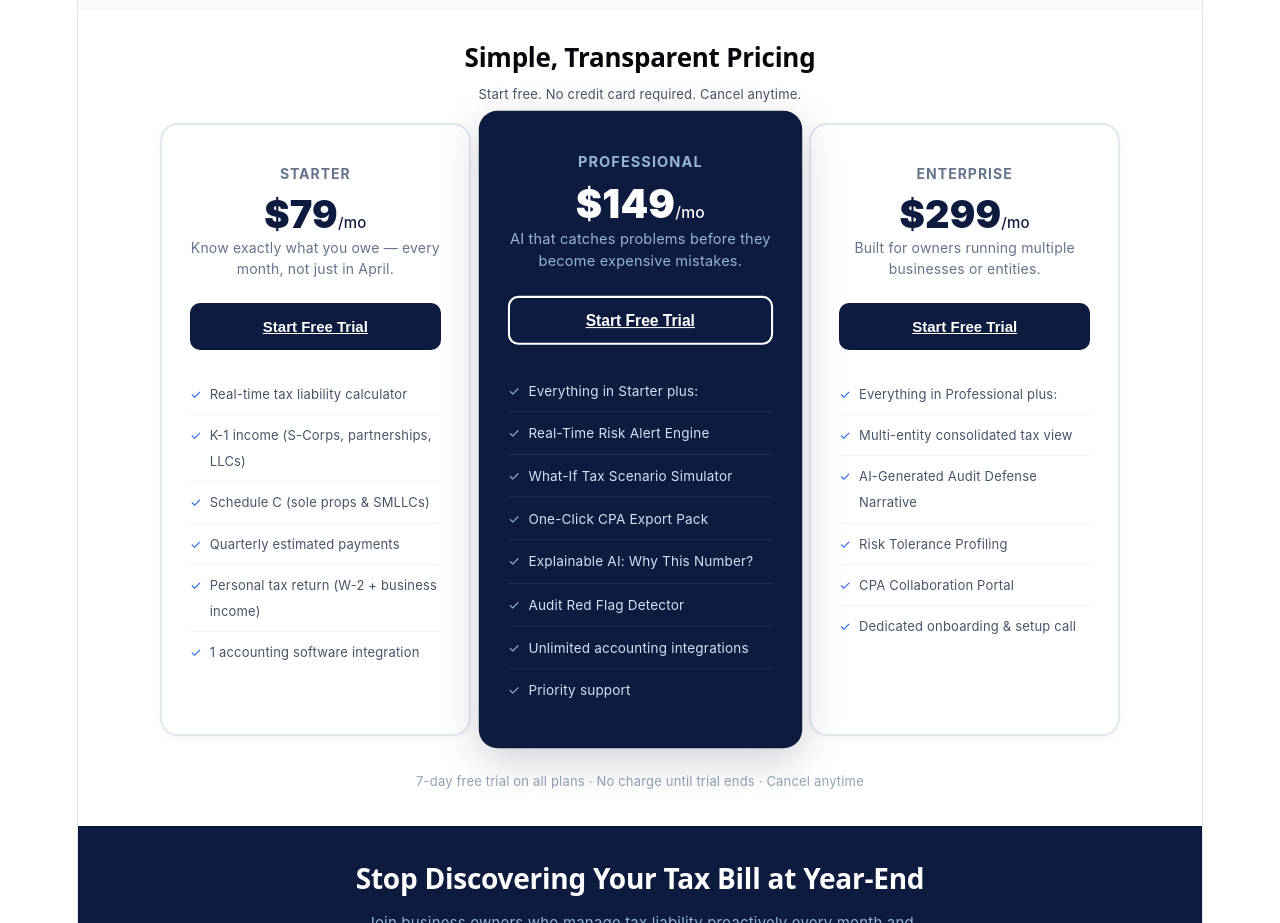
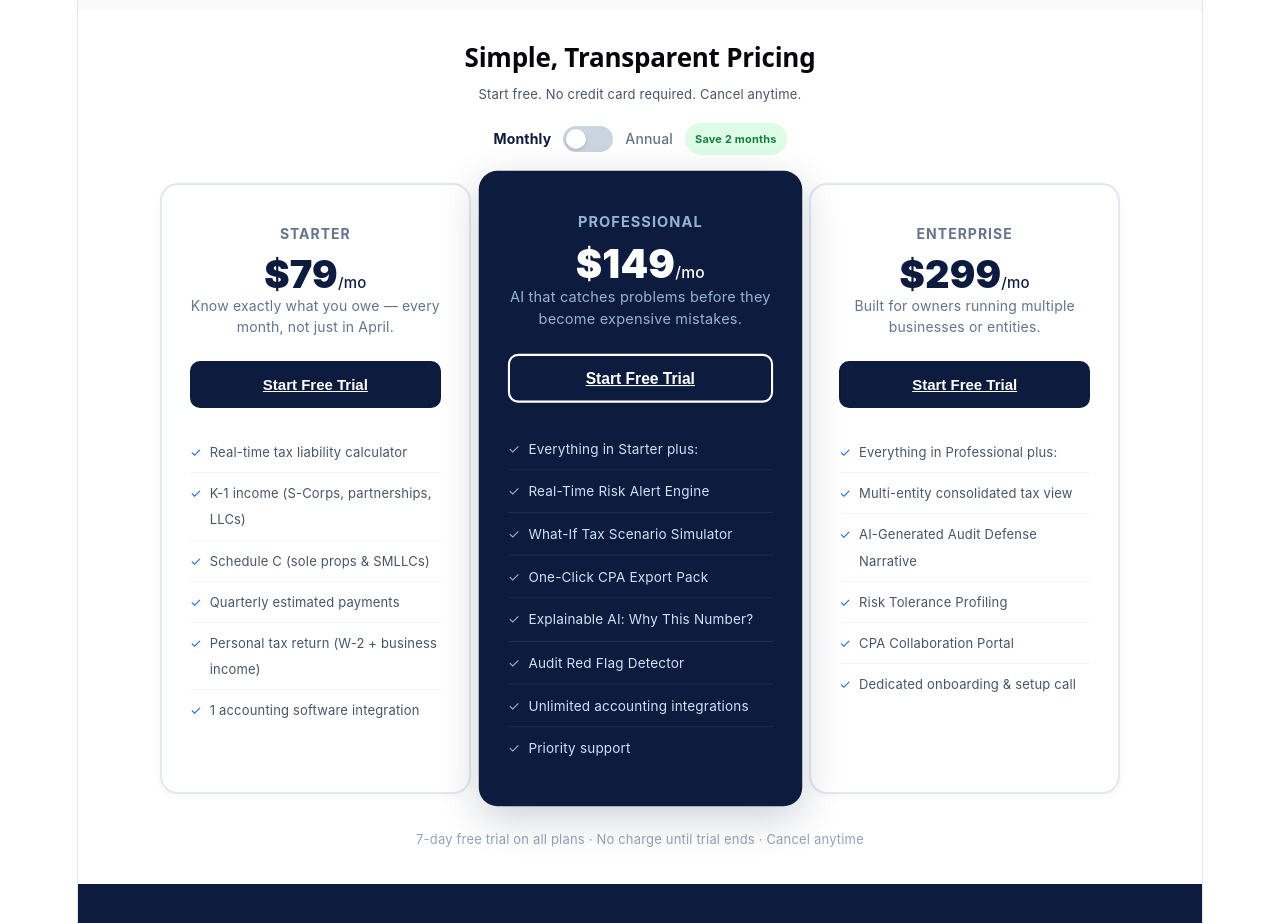
Before and after one commit to natashaverela-speckm/TaxStat360, a React (Vite) app: page / in a window 1280 px wide. Shown: the part 3340-4263 px from the top of the page. Built offline with nearby package versions, Linux system fonts and the light colour scheme.

Commit message:
feat: monthly/annual toggle - add useState import, fix React scope

```diff
--- a/src/Landing.jsx
+++ b/src/Landing.jsx
@@ -1,3 +1,4 @@
+import { useState } from 'react'
 import { useNavigate } from 'react-router-dom'
 import Aria from './Aria'
 import './Landing.css'
@@ -25,6 +26,8 @@ function Nav({ nav }) {
 
 export default function Landing() {
   const nav = useNavigate()
+  const [billing, setBilling] = useState('monthly')
+  const isAnnual = billing === 'annual'
   return (
     <div style={{ fontFamily: 'Inter, sans-serif', color: N, background: '#fff', paddingTop: 64 }}>
       <Nav nav={nav} />
@@ -139,17 +142,24 @@ export default function Landing() {
       <section id="pricing" style={{ padding: '32px 24px', textAlign: 'center', background: '#fff' }}>
         <h2 style={{ fontSize: 26, fontWeight: 800, marginBottom: 8 }}>Simple, Transparent Pricing</h2>
         <p style={{ fontSize: 13, color: '#475569', marginBottom: 16 }}>Start free. No credit card required. Cancel anytime.</p>
+        <div style={{ display:'flex', alignItems:'center', justifyContent:'center', gap:12, marginBottom:28 }}>
+          <span style={{ fontSize:14, fontWeight: isAnnual ? 500 : 700, color: isAnnual ? '#64748b' : '#0D1B3E' }}>Monthly</span>
+          <div onClick={() => setBilling(isAnnual ? 'monthly' : 'annual')} style={{ width:50, height:26, background: isAnnual ? '#2563EB' : '#CBD5E1', borderRadius:13, cursor:'pointer', position:'relative', transition:'background 0.2s' }}><div style={{ position:'absolute', top:3, left: isAnnual ? 27 : 3, width:20, height:20, background:'#fff', borderRadius:'50%', transition:'left 0.2s', boxShadow:'0 1px 3px rgba(0,0,0,0.2)' }} /></div>
+          <span style={{ fontSize:14, fontWeight: isAnnual ? 700 : 500, color: isAnnual ? '#0D1B3E' : '#64748b' }}>Annual</span>
+          <span style={{ background:'#DCFCE7', color:'#15803D', fontSize:11, fontWeight:700, padding:'3px 10px', borderRadius:20 }}>Save 2 months</span>
+        </div>
         <div style={{ display: 'grid', gridTemplateColumns: 'repeat(3, 1fr)', gap: 14, maxWidth: 960, margin: '0 auto' }}>
           {[
-            { name:'Starter', price:'$79', highlight:false, desc:'Know exactly what you owe — every month, not just in April.', features:['Real-time tax liability calculator','K-1 income (S-Corps, partnerships, LLCs)','Schedule C (sole props & SMLLCs)','Quarterly estimated payments','Personal tax return (W-2 + business income)','1 accounting software integration'] },
-            { name:'Professional', price:'$149', highlight:true, desc:'AI that catches problems before they become expensive mistakes.', features:['Everything in Starter plus:','Real-Time Risk Alert Engine','What-If Tax Scenario Simulator','One-Click CPA Export Pack','Explainable AI: Why This Number?','Audit Red Flag Detector','Unlimited accounting integrations','Priority support'] },
-            { name:'Enterprise', price:'$299', highlight:false, desc:'Built for owners running multiple businesses or entities.', features:['Everything in Professional plus:','Multi-entity consolidated tax view','AI-Generated Audit Defense Narrative','Risk Tolerance Profiling','CPA Collaboration Portal','Dedicated onboarding & setup call'] },
+            { name:'Starter', price:'$79', annualPrice:'$66', annualTotal:'$790', highlight:false, desc:'Know exactly what you owe — every month, not just in April.', features:['Real-time tax liability calculator','K-1 income (S-Corps, partnerships, LLCs)','Schedule C (sole props & SMLLCs)','Quarterly estimated payments','Personal tax return (W-2 + business income)','1 accounting software integration'] },
+            { name:'Professional', price:'$149', annualPrice:'$124', annualTotal:'$1,490', highlight:true, desc:'AI that catches problems before they become expensive mistakes.', features:['Everything in Starter plus:','Real-Time Risk Alert Engine','What-If Tax Scenario Simulator','One-Click CPA Export Pack','Explainable AI: Why This Number?','Audit Red Flag Detector','Unlimited accounting integrations','Priority support'] },
+            { name:'Enterprise', price:'$299', annualPrice:'$249', annualTotal:'$2,990', highlight:false, desc:'Built for owners running multiple businesses or entities.', features:['Everything in Professional plus:','Multi-entity consolidated tax view','AI-Generated Audit Defense Narrative','Risk Tolerance Profiling','CPA Collaboration Portal','Dedicated onboarding & setup call'] },
           ].map((p,i) => (
             <div key={i} style={{ borderRadius: 18, padding: '36px 28px', border: p.highlight ? 'none' : '2px solid #e2e8f0', background: p.highlight ? N : '#fff', color: p.highlight ? '#fff' : N, boxShadow: p.highlight ? '0 12px 40px rgba(13,27,62,0.2)' : '0 2px 8px rgba(0,0,0,0.04)', transform: p.highlight ? 'scale(1.04)' : 'none' }}>
               <p style={{ fontWeight: 700, fontSize: 14, letterSpacing: 1, textTransform: 'uppercase', marginBottom: 8, color: p.highlight ? '#93b4d4' : '#64748b' }}>{p.name}</p>
-              <div style={{ fontSize: 38, fontWeight: 900, lineHeight: 1, marginBottom: 4 }}>{p.price}<span style={{ fontSize: 15, fontWeight: 500 }}>/mo</span></div>
+              <div style={{ fontSize: 38, fontWeight: 900, lineHeight: 1, marginBottom: 2 }}>{isAnnual ? p.annualPrice : p.price}<span style={{ fontSize: 15, fontWeight: 500 }}>/mo</span></div>
+              {isAnnual && <div style={{ fontSize:11, opacity:0.7, marginBottom:4 }}>billed {p.annualTotal}/yr</div>}
               <p style={{ fontSize: 14, marginBottom: 24, color: p.highlight ? '#93b4d4' : '#64748b', lineHeight: 1.5 }}>{p.desc}</p>
-              <button onClick={() => nav('/signup?plan='+p.name.toLowerCase())} style={{ width: '100%', padding: '13px', borderRadius: 10, fontWeight: 700, fontSize: 15, cursor: 'pointer', border: p.highlight ? '2px solid #fff' : '2px solid ' + N, background: p.highlight ? 'transparent' : N, color: '#fff', marginBottom: 24, textDecoration: 'underline' }}>Start Free Trial</button>
+              <button onClick={() => nav('/signup?plan='+p.name.toLowerCase()+'&billing='+billing)} style={{ width: '100%', padding: '13px', borderRadius: 10, fontWeight: 700, fontSize: 15, cursor: 'pointer', border: p.highlight ? '2px solid #fff' : '2px solid ' + N, background: p.highlight ? 'transparent' : N, color: '#fff', marginBottom: 24, textDecoration: 'underline' }}>Start Free Trial</button>
               <ul style={{ listStyle: 'none', padding: 0, margin: 0, textAlign: 'left' }}>
                 {p.features.map((f,j) => (
                   <li key={j} style={{ fontSize: 13, padding: '7px 0', display: 'flex', alignItems: 'flex-start', gap: 8, color: p.highlight ? '#d1e0f5' : '#475569', borderTop: j === 0 ? 'none' : '1px solid ' + (p.highlight ? 'rgba(255,255,255,0.08)' : '#f1f5f9') }}>
```
